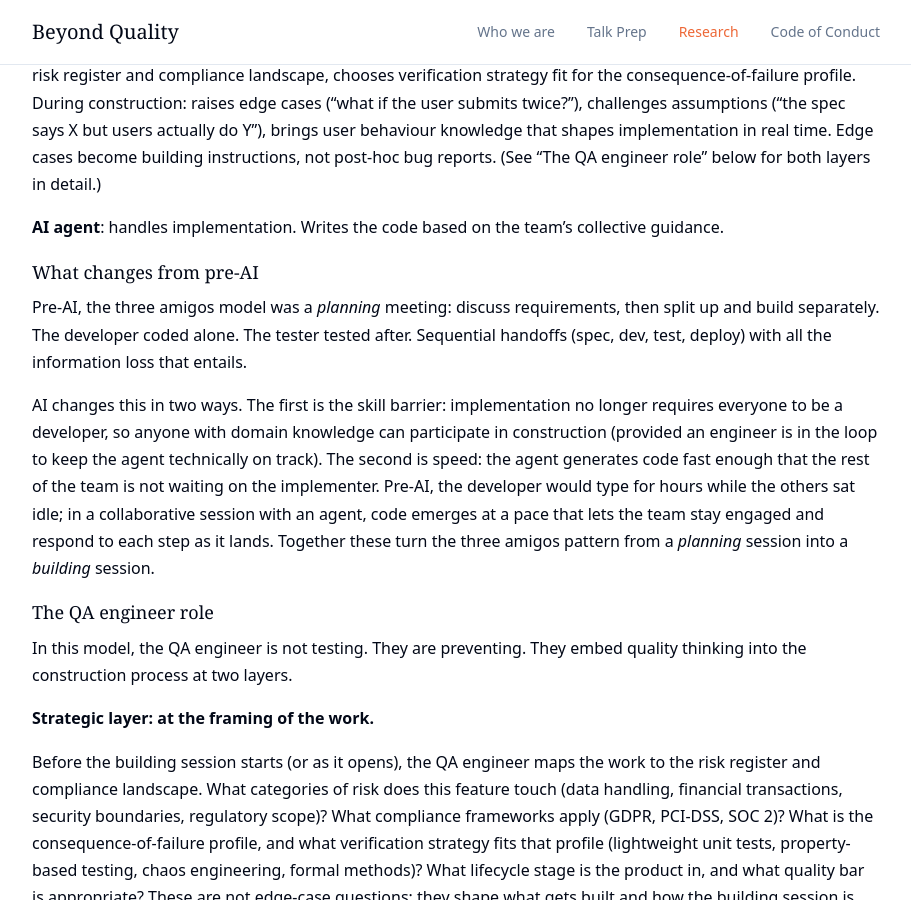
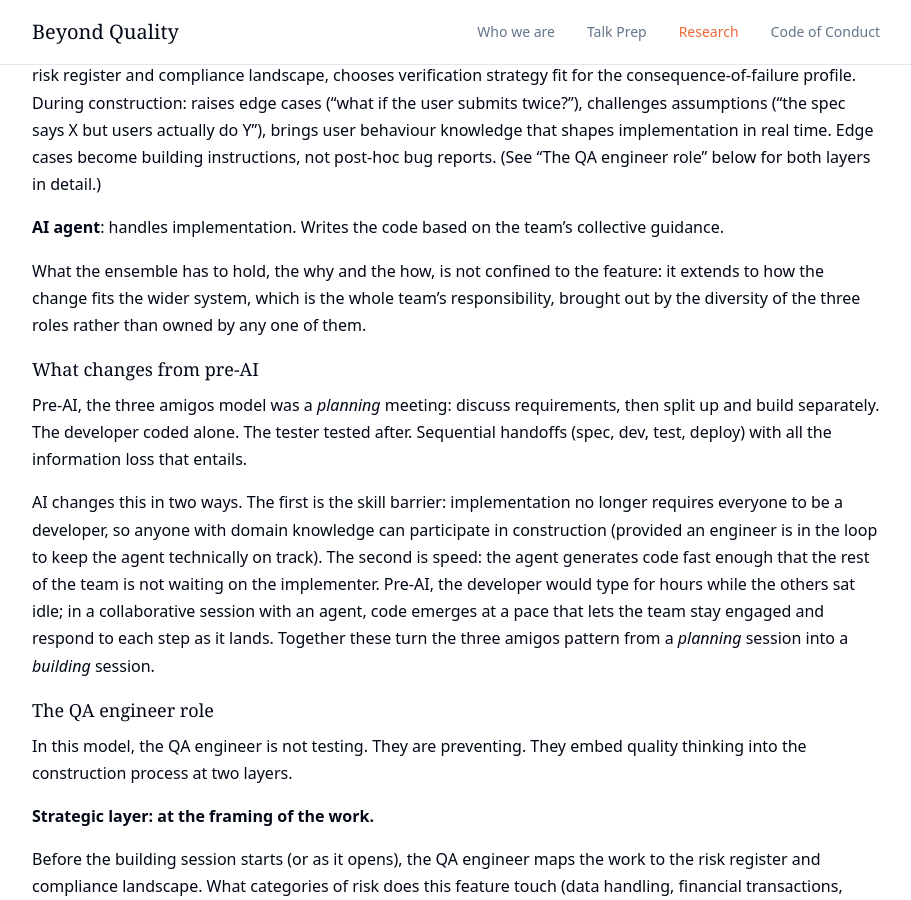
Before and after one commit to BeyondQuality/beyondquality, a Jekyll site: the page built from research/ai-era-testing/proposal.md, in a window 1280 px wide and 900 px high, scrolled down 2549 px. Shown: the whole window, without its empty margins (184-1095 px from the left). Built offline with Jekyll 4.4.1, drawn with Linux system fonts in a browser that asks for light colours; our own code applies the rules of GitHub Pages for plain Markdown files.

Commit message:
explain the collective responsibility

```diff
--- a/research/ai-era-testing/proposal.md
+++ b/research/ai-era-testing/proposal.md
@@ -50,6 +50,8 @@ The baseline is three roles, each contributing something the others cannot. Q #2
 **QA engineer**: contributes risk thinking before and during construction. Before the session: maps the work to the risk register and compliance landscape, chooses verification strategy fit for the consequence-of-failure profile. During construction: raises edge cases ("what if the user submits twice?"), challenges assumptions ("the spec says X but users actually do Y"), brings user behaviour knowledge that shapes implementation in real time. Edge cases become building instructions, not post-hoc bug reports. (See "The QA engineer role" below for both layers in detail.)
 
 **AI agent**: handles implementation. Writes the code based on the team's collective guidance.
+
+What the ensemble has to hold, the why and the how, is not confined to the feature: it extends to how the change fits the wider system, which is the whole team's responsibility, brought out by the diversity of the three roles rather than owned by any one of them.
 
 ### What changes from pre-AI
 
```
Also changed, not shown: Gemfile.lock.
